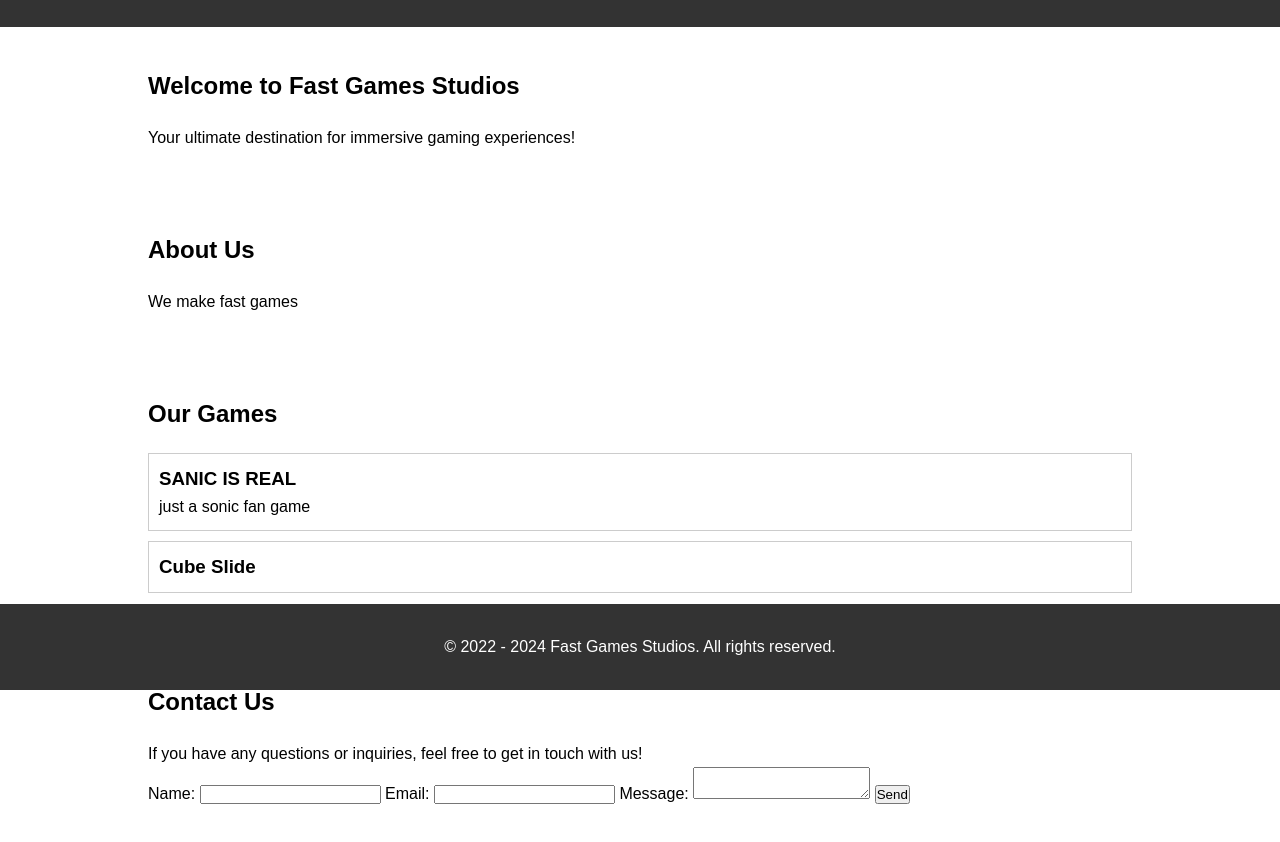
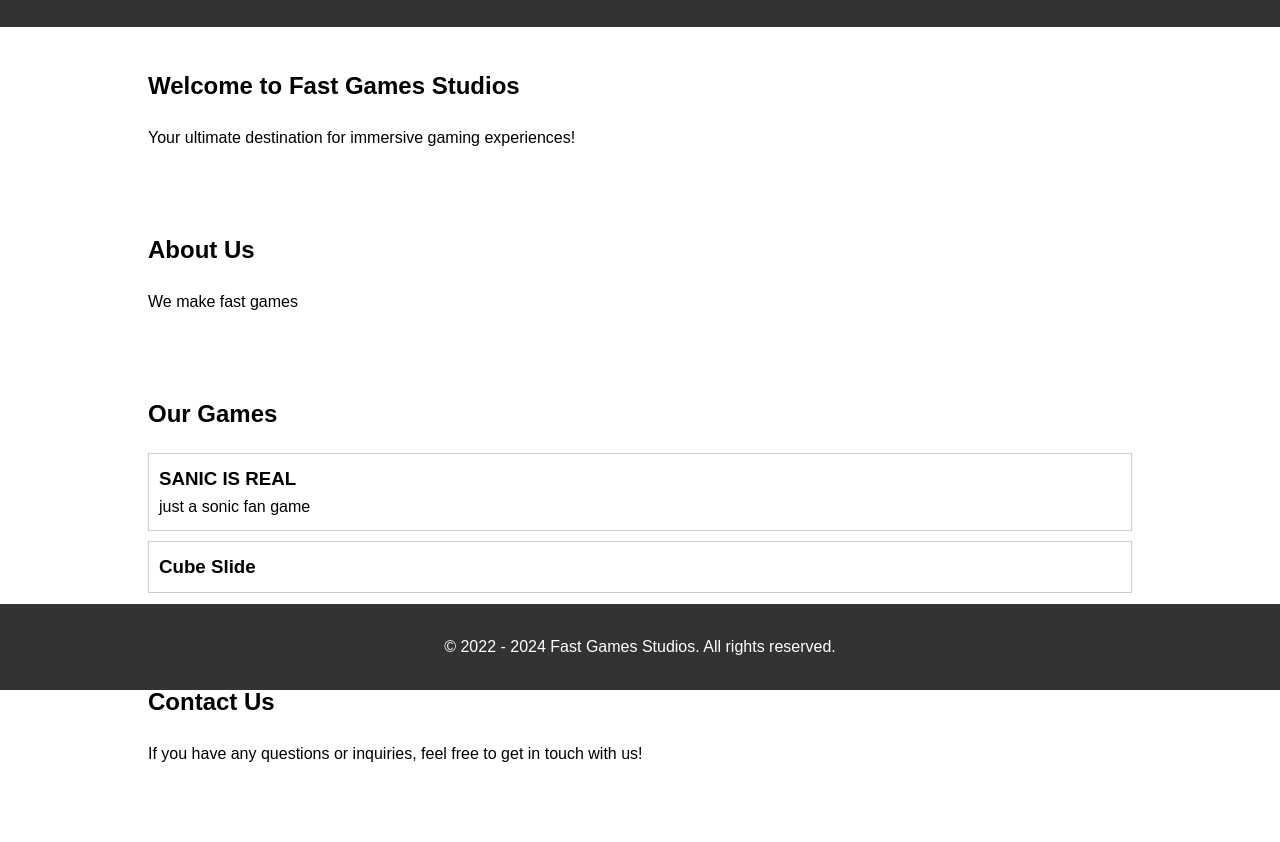
Before and after one commit to FastGamesStudios/FastGamesStudios.github.io, a plain HTML site: page index.html in a window 1280 px wide. Shown: the part 110-952 px from the top of the page. After the commit the page ends 917 px from the top, so only its background shows below. Drawn offline with Linux system fonts and the light colour scheme.

Commit message:
Update index.html

```diff
--- a/index.html
+++ b/index.html
@@ -56,15 +56,6 @@
         <div class="container">
             <h2>Contact Us</h2>
             <p>If you have any questions or inquiries, feel free to get in touch with us!</p>
-            <form>
-                <label for="name">Name:</label>
-                <input type="text" id="name" name="name" required>
-                <label for="email">Email:</label>
-                <input type="email" id="email" name="email" required>
-                <label for="message">Message:</label>
-                <textarea id="message" name="message" required></textarea>
-                <button type="submit">Send</button>
-            </form>
         </div>
     </section>
 
```
